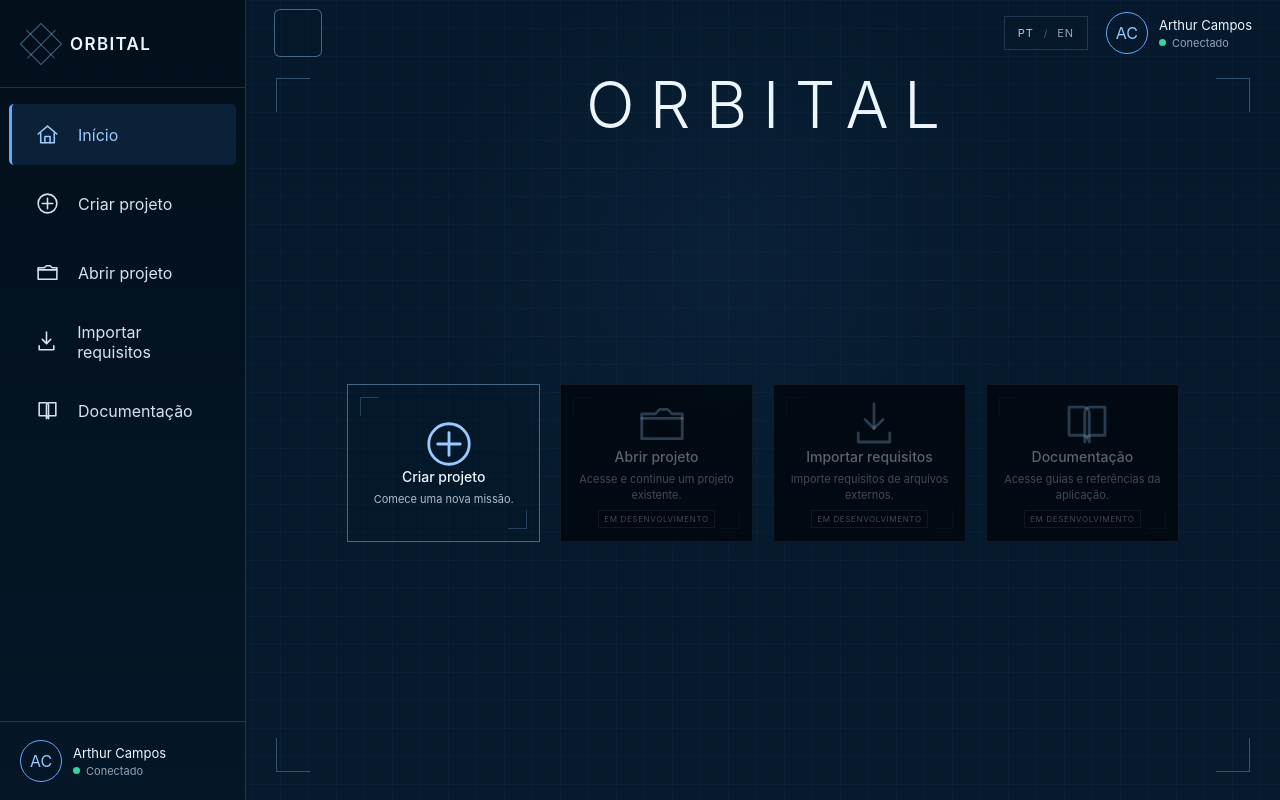
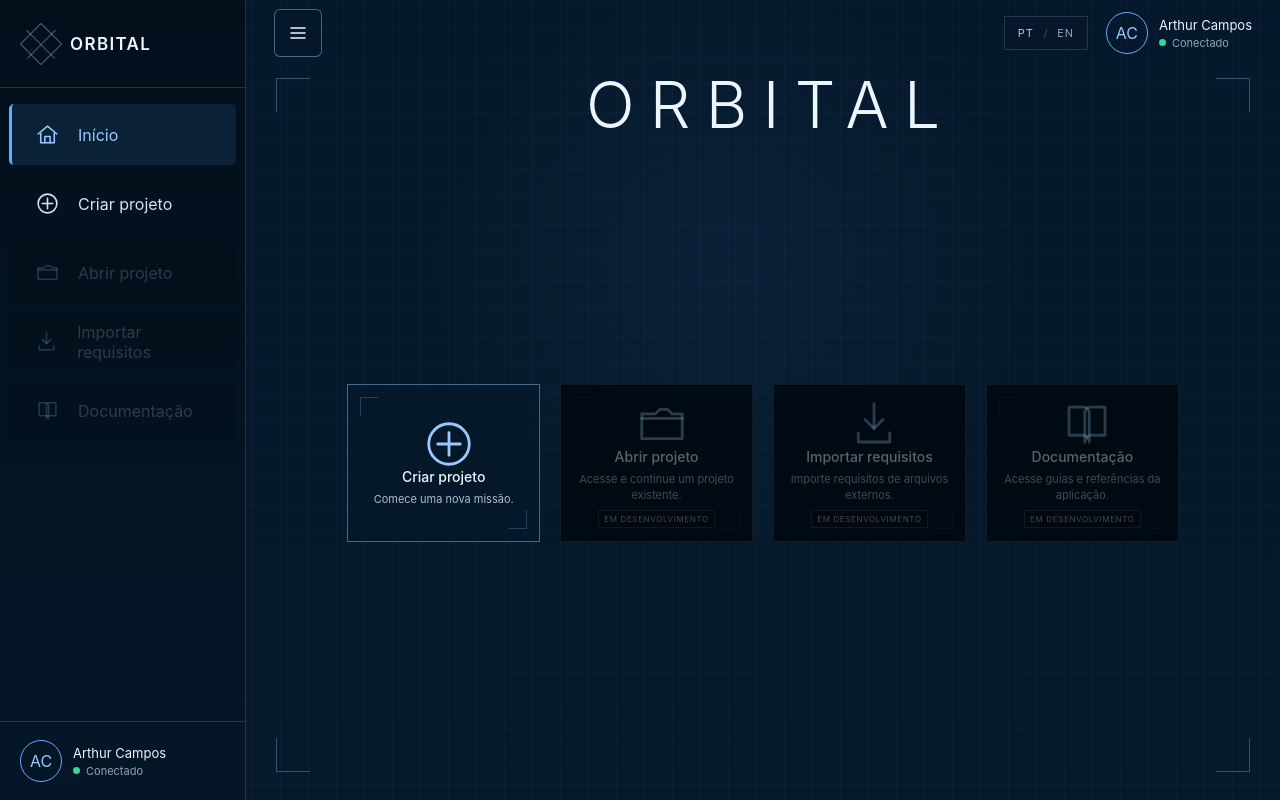
Before and after one commit to Raiagues/mission-dev, a React (Vite) app: page / in a window 1280 px wide. Built offline with nearby package versions, Linux system fonts and the light colour scheme.

Commit message:
Polish sidebar disabled states and hamburger behavior

```diff
--- a/src/home-overrides.css
+++ b/src/home-overrides.css
@@ -29,6 +29,38 @@
   align-items: stretch;
 }
 
+.home-shell {
+  transition: grid-template-columns 180ms ease;
+}
+
+.home-sidebar {
+  transition: transform 180ms ease, opacity 160ms ease;
+}
+
+.square-menu {
+  display: grid;
+  place-items: center;
+  padding: 0;
+}
+
+.square-menu .menu-icon {
+  width: 24px;
+  height: 24px;
+  fill: none;
+  stroke: currentColor;
+  stroke-width: 1.55;
+  stroke-linecap: round;
+}
+
+.square-menu:hover {
+  border-color: rgba(148, 204, 255, .68);
+  background: rgba(12, 40, 66, .72);
+}
+
+.square-menu:active {
+  transform: translateY(1px);
+}
+
 .nav-symbol {
   display: grid;
   place-items: center;
@@ -42,6 +74,25 @@
   stroke-width: 1.5;
   stroke-linecap: round;
   stroke-linejoin: round;
+}
+
+.home-nav-item.unavailable,
+.home-nav-item:disabled {
+  color: rgba(159, 179, 198, .34);
+  background: rgba(0, 7, 13, .16);
+  border-left-color: transparent;
+  cursor: not-allowed;
+  opacity: .78;
+}
+
+.home-nav-item.unavailable:hover,
+.home-nav-item:disabled:hover {
+  background: rgba(0, 7, 13, .16);
+}
+
+.home-nav-item.unavailable .nav-symbol,
+.home-nav-item:disabled .nav-symbol {
+  color: rgba(118, 154, 188, .36);
 }
 
 .home-card-icon {
@@ -95,6 +146,23 @@
   border-color: rgba(110, 145, 178, 0.13);
 }
 
+@media (min-width: 761px) {
+  .home-shell.sidebar-collapsed {
+    grid-template-columns: 0 1fr;
+  }
+
+  .home-shell.sidebar-collapsed .home-sidebar {
+    transform: translateX(-100%);
+    opacity: 0;
+    pointer-events: none;
+    overflow: hidden;
+  }
+
+  .home-shell.sidebar-collapsed .home-main {
+    grid-column: 2;
+  }
+}
+
 @media (max-width: 1100px) {
   .home-hero-no-artwork {
     gap: 46px;
@@ -138,4 +206,14 @@
   .home-action-card {
     min-height: 142px;
   }
+
+  .square-menu {
+    width: 42px;
+    height: 42px;
+  }
+
+  .square-menu .menu-icon {
+    width: 22px;
+    height: 22px;
+  }
 }
```
